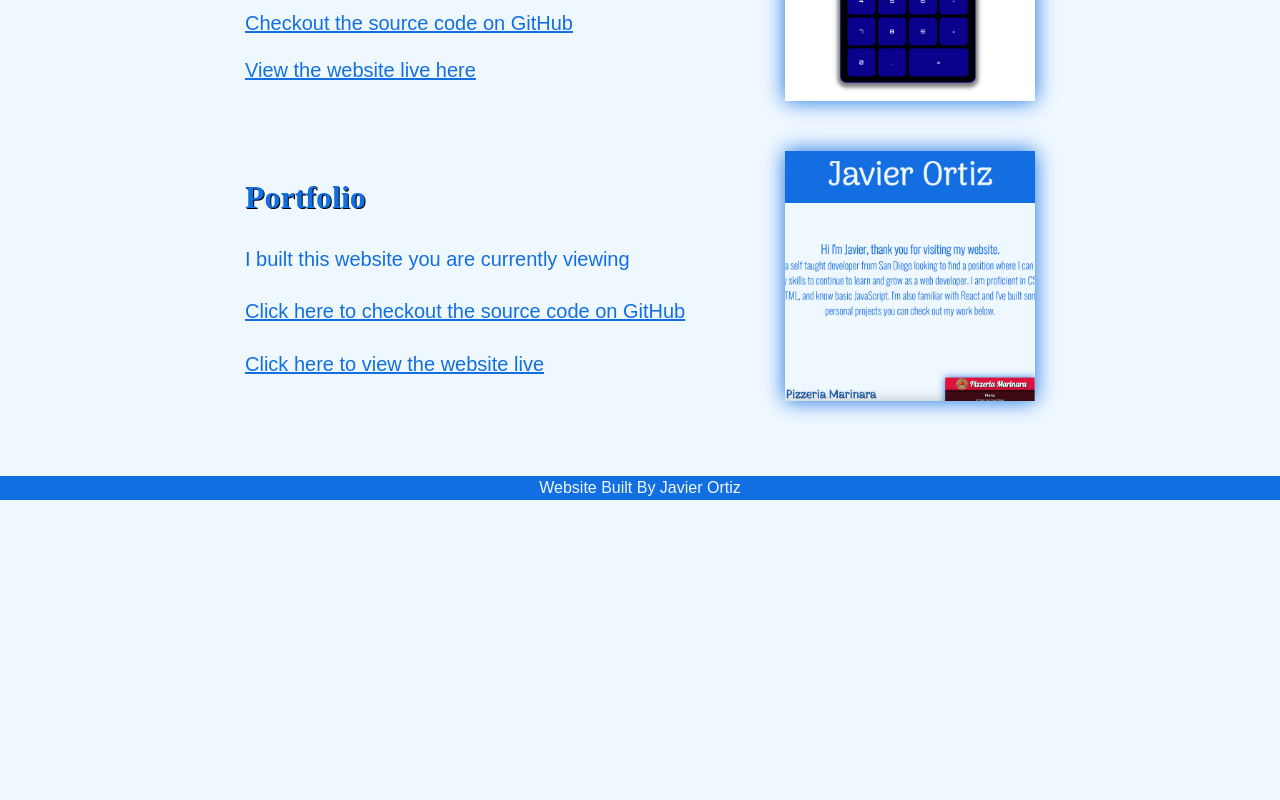
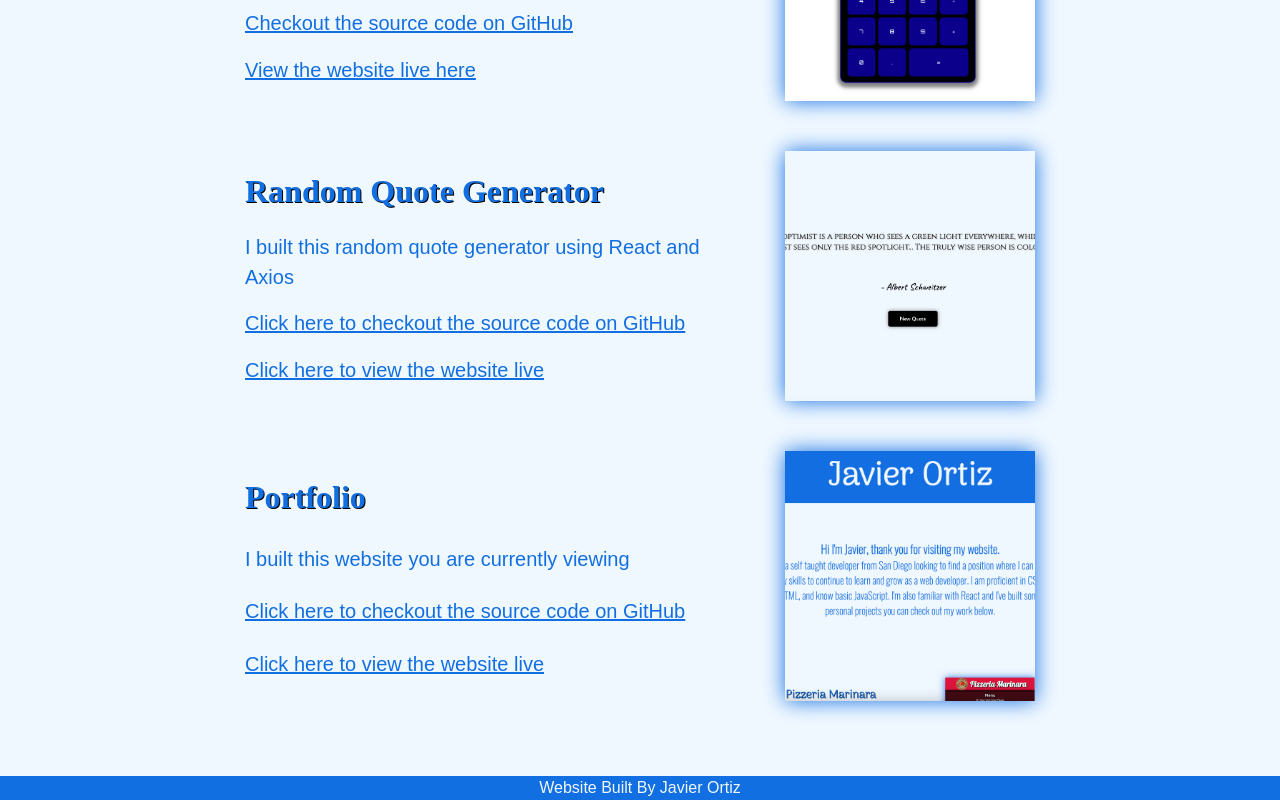
Before and after one commit to Javier-Ortiz-97/portfolio, a React (Create React App) app: page / in a window 1280 px wide. Shown: the part 1144-1944 px from the top of the page. Before the commit the page ends 1644 px from the top, so only its background shows below. Built offline with nearby package versions, Linux system fonts and the light colour scheme; a web font is replaced by a local one.

Commit message:
added a new project

```diff
--- a/public/index.html
+++ b/public/index.html
@@ -2,28 +2,11 @@
 <html lang="en">
   <head>
     <meta charset="utf-8" />
-    <link rel="icon" href="%PUBLIC_URL%/favicon.ico" />
     <meta name="viewport" content="width=device-width, initial-scale=1" />
-    <meta name="theme-color" content="#000000" />
     <meta
       name="description"
       content="Javier Ortiz Portfolio"
     />
-    <link rel="apple-touch-icon" href="%PUBLIC_URL%/logo192.png" />
-    <!--
-      manifest.json provides metadata used when your web app is installed on a
-      user's mobile device or desktop. See https://developers.google.com/web/fundamentals/web-app-manifest/
-    -->
-    <link rel="manifest" href="%PUBLIC_URL%/manifest.json" />
-    <!--
-      Notice the use of %PUBLIC_URL% in the tags above.
-      It will be replaced with the URL of the `public` folder during the build.
-      Only files inside the `public` folder can be referenced from the HTML.
-
-      Unlike "/favicon.ico" or "favicon.ico", "%PUBLIC_URL%/favicon.ico" will
-      work correctly both with client-side routing and a non-root public URL.
-      Learn how to configure a non-root public URL by running `npm run build`.
-    -->
     <title>Javier Ortiz</title>
   </head>
   <body>
--- a/src/Projects.js
+++ b/src/Projects.js
@@ -1,6 +1,7 @@
 import logo from "./images/imgtwo.png";
 import calculator from "./images/calculator.png";
 import portfolio from "./images/portfolio.png";
+import quoteGenerator from "./images/quotegenerator.png";
 
 const Projects = () => {
   return (
@@ -36,6 +37,19 @@ const Projects = () => {
         </div>
       </div>
       <div className="project">
+      <div className="column-spaced">
+        <h1>Random Quote Generator</h1>
+        <p>I built this random quote generator using React and Axios</p>
+        <a href={"https://github.com/Javier-Ortiz-97/quote-generator/tree/master"} target="blank">
+          <p>Click here to checkout the source code on GitHub</p>
+        </a>
+        <a href={"https://magnificent-chebakia-a6ee7c.netlify.app/"} target="blank">
+          <p>Click here to view the website live</p>
+        </a>
+      </div>
+      <img src={quoteGenerator} alt="" />
+    </div>
+      <div className="project">
         <div className="column-spaced">
           <h1>Portfolio</h1>
           <p>I built this website you are currently viewing</p>
```
Also changed, not shown: public/manifest.json (deleted), src/images/quotegenerator.png (added).
